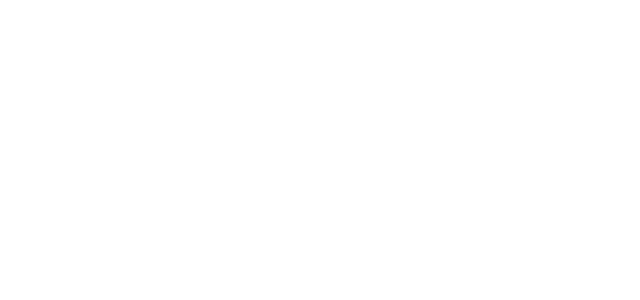
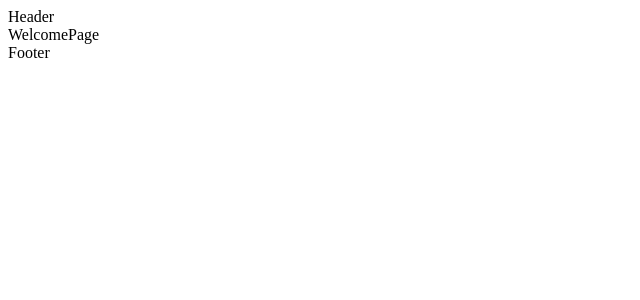
Before and after one commit to alexborisewich/project-management-app, a React (Create React App) app: page / in a window 1280 px wide. Before the commit this address had no page. Shown: the top 300 px of the page, without its empty margins (0-640 px from the left). Built offline with nearby package versions, Linux system fonts and the light colour scheme.

Commit message:
feat: add WelcomePage component with route

```diff
--- a/src/components/App/App.tsx
+++ b/src/components/App/App.tsx
@@ -1,12 +1,14 @@
 import React from 'react';
 import { BrowserRouter, Route, Routes } from 'react-router-dom';
 
-import { Layout } from 'components';
+import { Layout, WelcomePage } from 'components';
 
 const App = () => (
   <BrowserRouter>
     <Routes>
-      <Route element={<Layout />}></Route>
+      <Route element={<Layout />}>
+        <Route path='/' element={<WelcomePage />} />
+      </Route>
     </Routes>
   </BrowserRouter>
 );
--- a/src/components/index.ts
+++ b/src/components/index.ts
@@ -3,5 +3,6 @@ import Footer from './layout/Footer';
 import Header from './layout/Header';
 import Layout from './layout/Layout';
 import Main from './layout/Main';
+import WelcomePage from './pages/WelcomePage';
 
-export { App, Layout, Header, Footer, Main };
+export { App, Layout, Header, Footer, Main, WelcomePage };
--- /dev/null
+++ b/src/components/pages/WelcomePage/WelcomePage.module.css
@@ -0,0 +1,3 @@
+/* .container {
+
+} */
--- /dev/null
+++ b/src/components/pages/WelcomePage/WelcomePage.tsx
@@ -0,0 +1,12 @@
+import React from 'react';
+
+import s from './WelcomePage.module.css';
+import { WelcomePageProps } from './WelcomePage.types';
+
+const WelcomePage = ({ dataTestId }: WelcomePageProps) => (
+  <section className={s.container} data-testid={dataTestId}>
+    WelcomePage
+  </section>
+);
+
+export default WelcomePage;
--- /dev/null
+++ b/src/components/pages/WelcomePage/WelcomePage.types.ts
@@ -0,0 +1,5 @@
+export type WelcomePageProps = {
+  dataTestId?: string;
+};
+
+export type WelcomePageState = Record<string, never>;
--- /dev/null
+++ b/src/components/pages/WelcomePage/index.ts
@@ -0,0 +1 @@
+export { default } from './WelcomePage';
```
Also changed, not shown: 1 other file (tests, documents, lock files or other folders).
